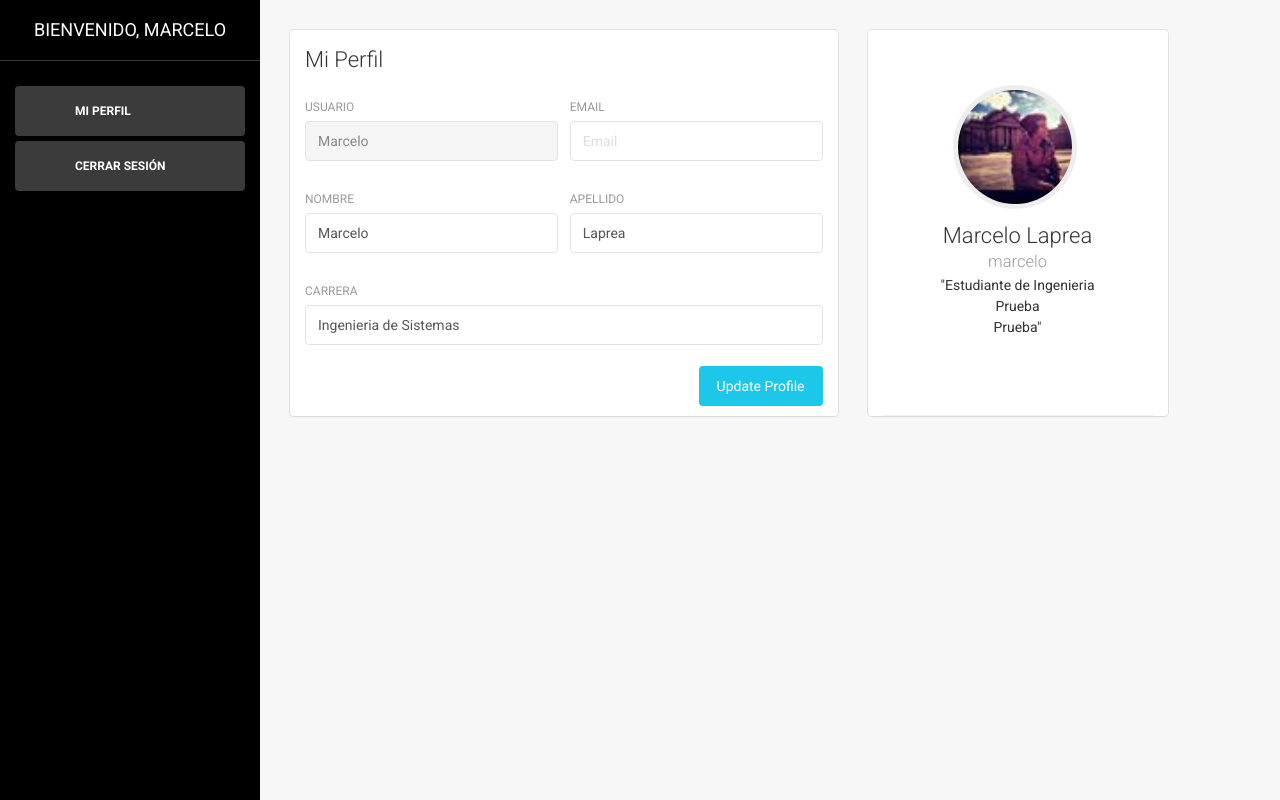
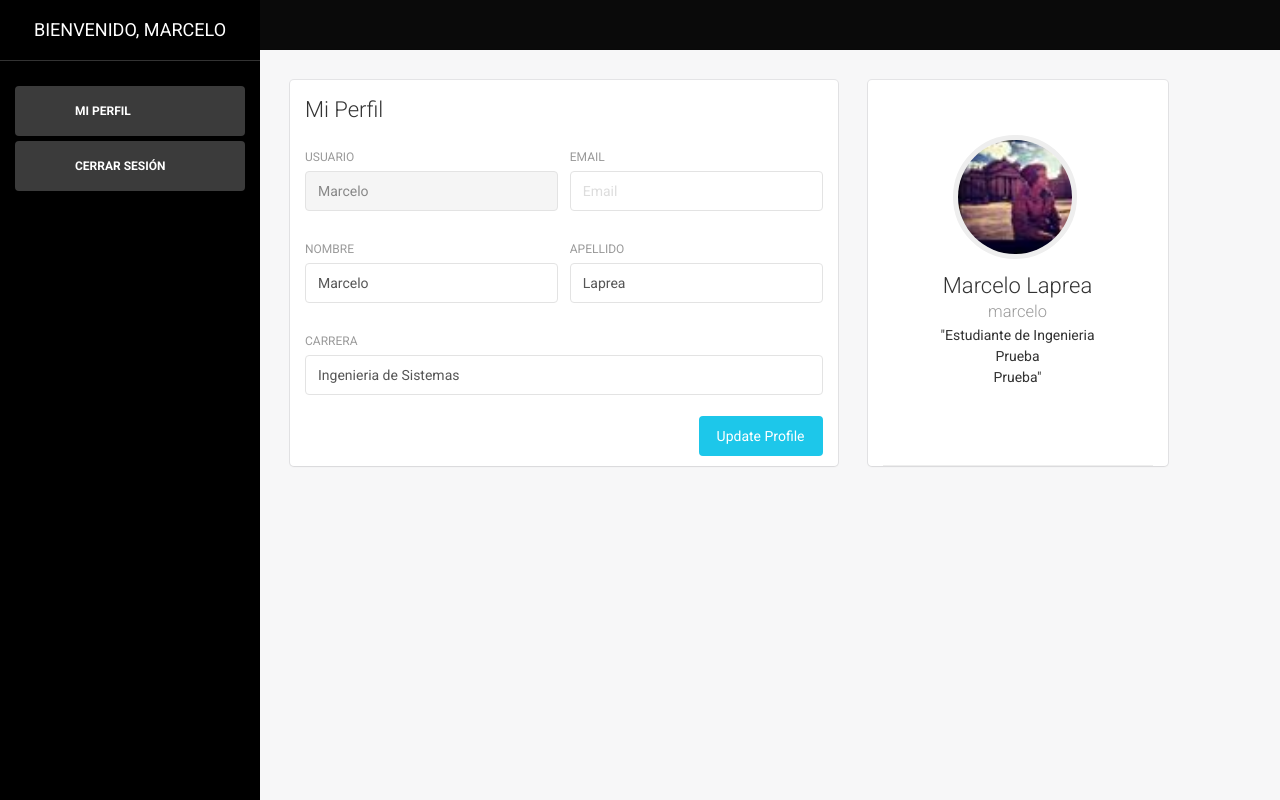
Before and after one commit to MetroHack/website, a Python web app: template beta-hack/Templates/user.html in a window 1280 px wide. Run offline with Jinja, Linux system fonts and the light colour scheme; the template is opened without the code that fills it, so the values that code supplies are empty; some libraries are stand-ins or nearby versions; some web fonts are replaced.

Commit message:
navigation bar negro

```diff
--- a/beta-hack/css/light-bootstrap-dashboard.css
+++ b/beta-hack/css/light-bootstrap-dashboard.css
@@ -1513,7 +1513,7 @@
 }
 
 .navbar-default {
-  background-color: rgba(255, 255, 255, 0.96);
+  background-color: rgba(0, 0, 0, 0.96);
   border-bottom: 1px solid rgba(0, 0, 0, 0.1);
 }
 .navbar-default .navbar-nav > li > a:not(.btn) {
```
Also changed, not shown: beta-hack/Templates/user.html (+2 -56 lines).
